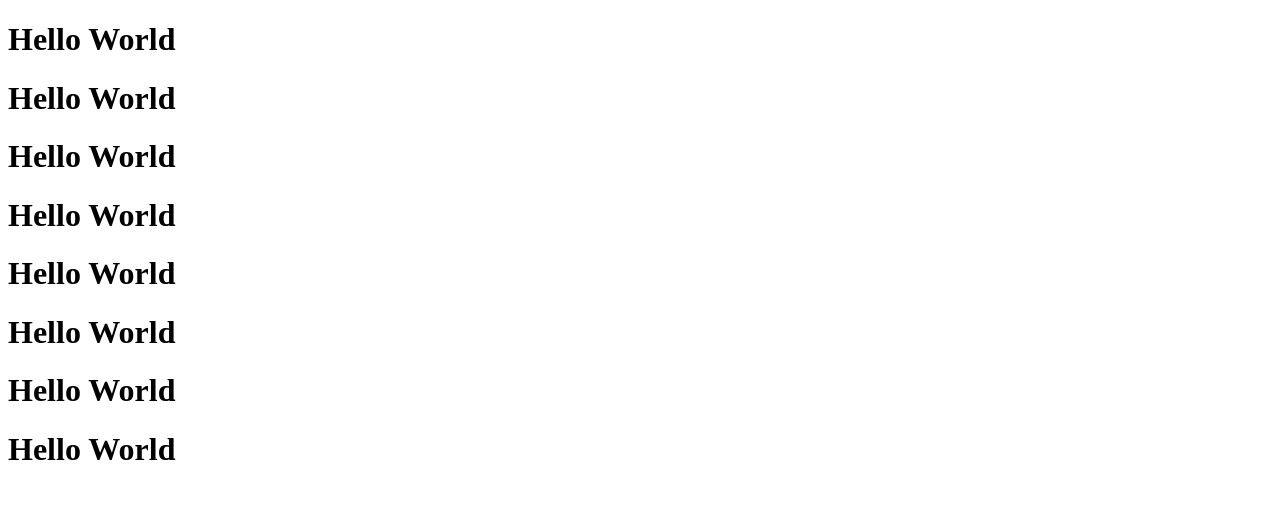
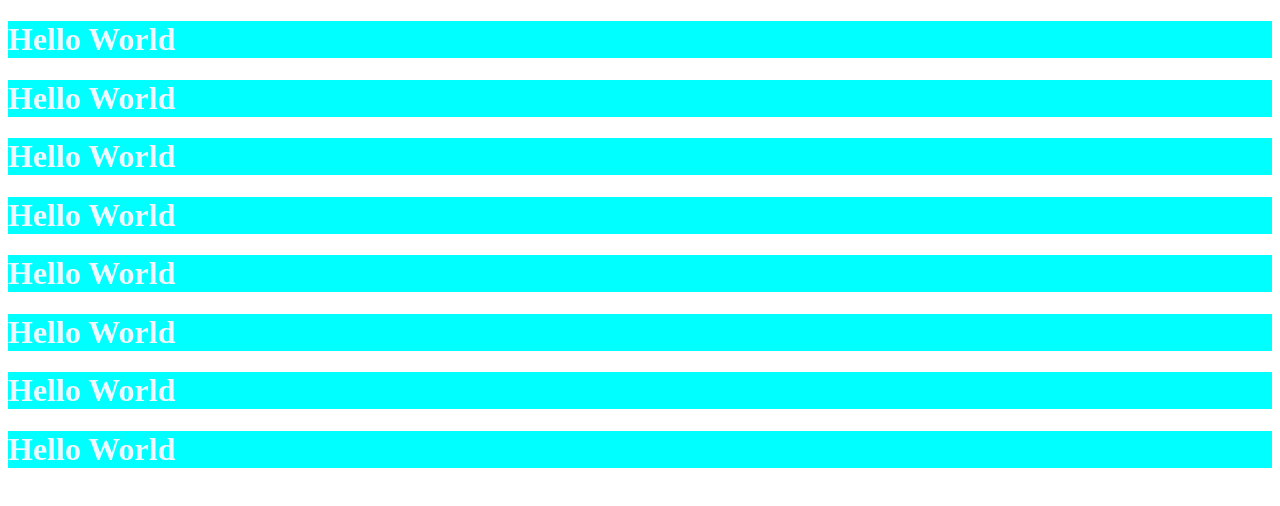
Before and after one commit to rashiknahian/learngit, a plain HTML site: page index.html in a window 1280 px wide. Drawn offline with Linux system fonts and the light colour scheme.

Commit message:
basic style

```diff
--- a/index.html
+++ b/index.html
@@ -3,6 +3,14 @@
 <head>
     <meta charset="UTF-8">
     <title>Document</title>
+    <style>
+        h1{
+            color: aliceblue;
+            background-color: aqua;
+
+        }
+
+    </style>
 </head>
 <body>
     <h1>Hello World</h1>
```
